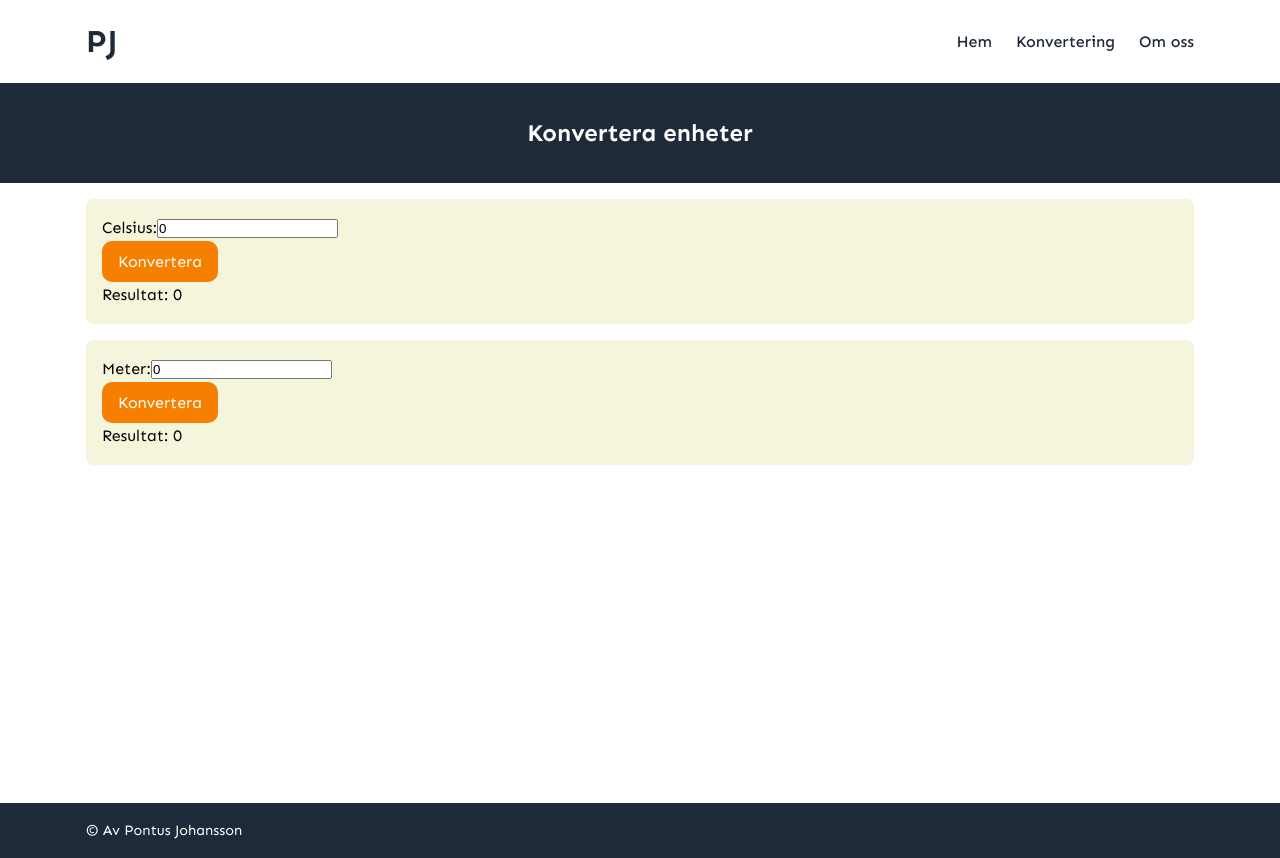
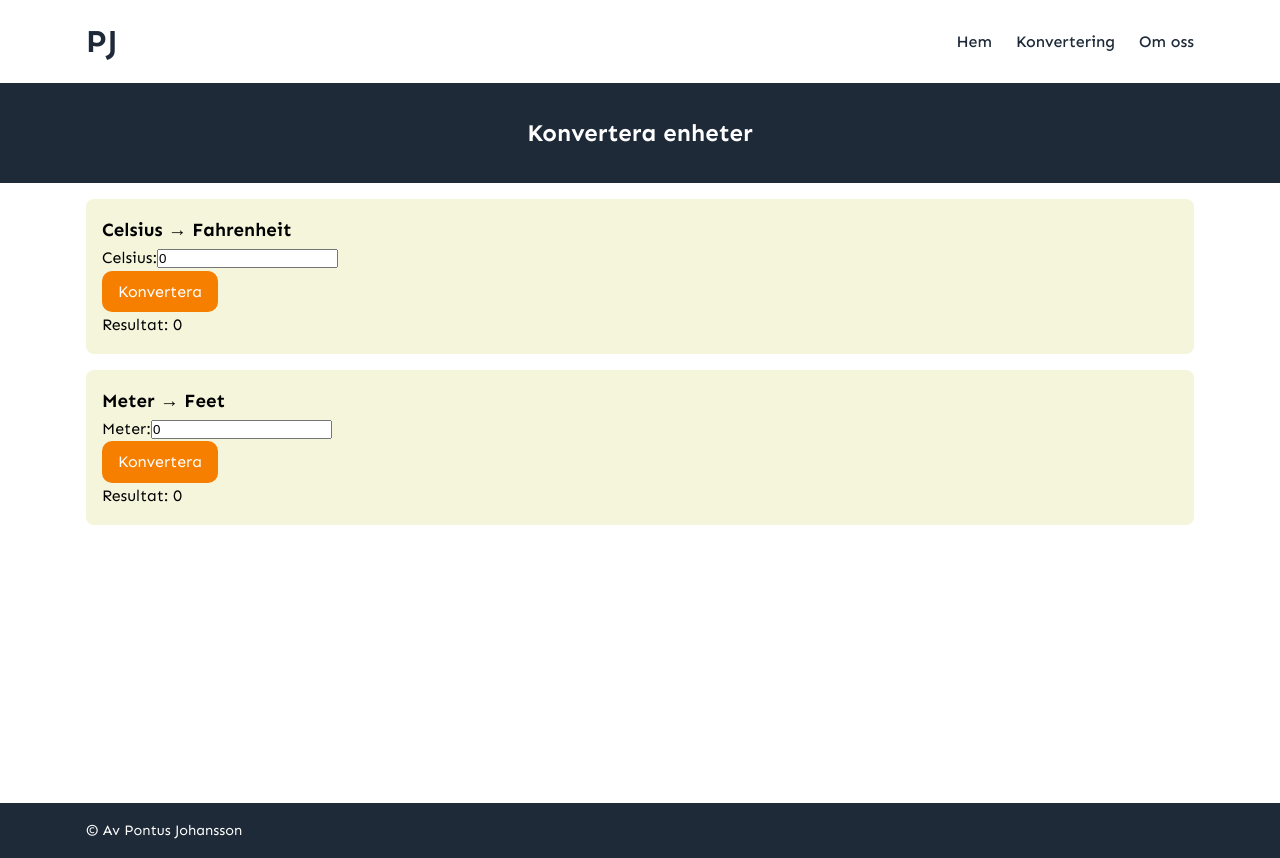
Before and after one commit to Punttt/AngularLab, an Angular app: page /converter in a window 1280 px wide. Built offline with nearby package versions, Linux system fonts and the light colour scheme.

Commit message:
lägger till rubrik för konverteringsdelen

```diff
--- a/src/app/pages/converter/converter.html
+++ b/src/app/pages/converter/converter.html
@@ -4,6 +4,7 @@
 <div class="container">
 
     <div class="wrapper">
+        <h3>Celsius &RightArrow; Fahrenheit</h3>
         <label for="celsius">Celsius:</label>
         <input type="number" id="celsius" [(ngModel)]="celsius">
         <button class="btn" (click)="convertCelsius()">Konvertera</button>
@@ -12,6 +13,7 @@
 
 
     <div class="wrapper">
+        <h3>Meter &rightarrow; Feet</h3>
         <label for="meter">Meter:</label>
         <input type="number" id="meter" [(ngModel)]="meter">
         <button class="btn" (click)="convertMeter()">Konvertera</button>
```
